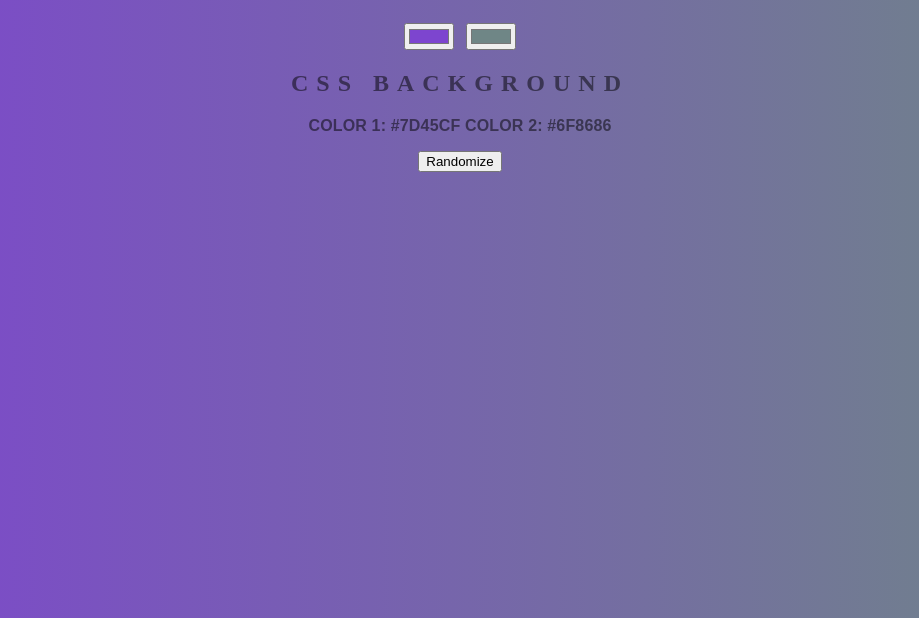
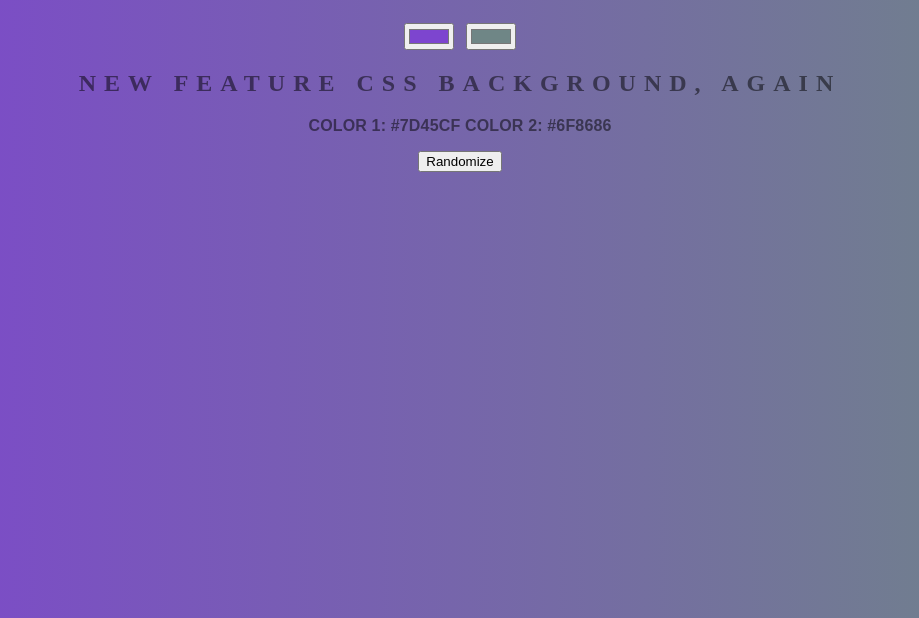
Before and after one commit to ikaem/background-generator, a plain HTML site: page index.html in a window 1280 px wide. Shown: the part 182-800 px from the top of the page, without its empty margins (180-1099 px from the left). Drawn offline with Linux system fonts and the light colour scheme.

Commit message:
branching

```diff
--- a/index.html
+++ b/index.html
@@ -10,7 +10,7 @@
     <input class="color1" type="color" name="color1" value="#7d45cf">
     <!-- we need a second color because the background will be gradient -->
     <input class="color2" type="color" name="color2" value="#6f8686">
-    <h2>CSS Background</h2>
+    <h2>New Feature CSS Background, again</h2>
     <!-- this is where we will copy background gradient from // select -->
     <h3>Color 1: #7d45cf Color 2: #6f8686</h3>
     <input class="randomButton" type="button" value="Randomize">
```
